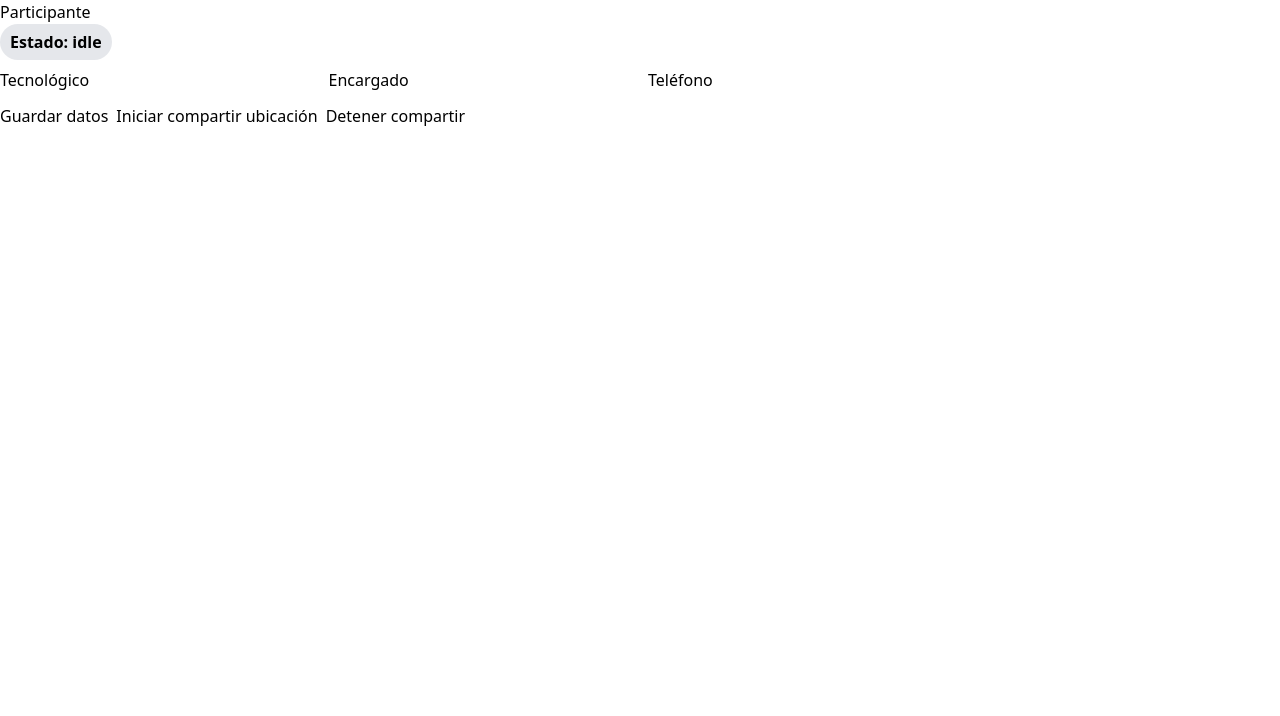
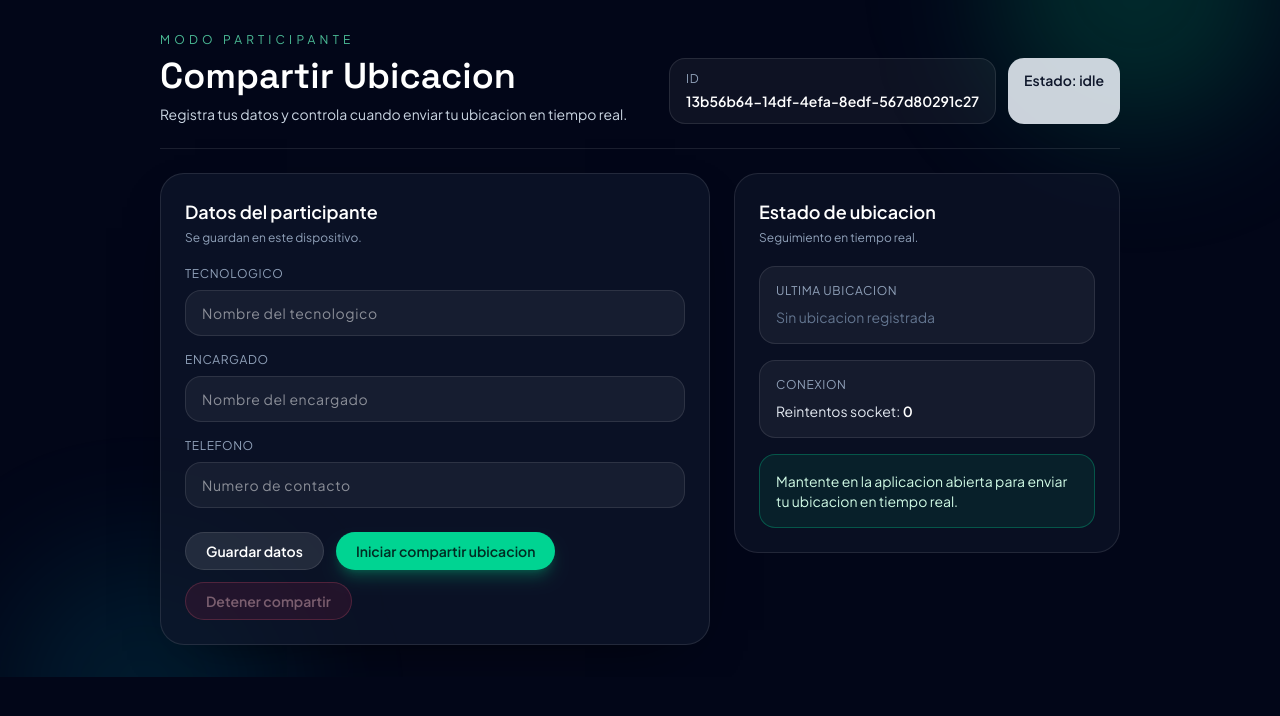
Before and after one commit to JorgeVargas03/PRENACIONAL-2026-ITT-Web, an Angular app: page /participant in a window 1280 px wide. Shown: the top 716 px of the page. Built offline with nearby package versions, Linux system fonts and the light colour scheme; no server answers.

Commit message:
feat: interfaz UI mejorada - Participante

```diff
--- a/src/app/core/pages/participant/participant.component.html
+++ b/src/app/core/pages/participant/participant.component.html
@@ -1,33 +1,131 @@
-<div class="participant-form">
-  <h2>Participante</h2>
-  <div style="display:flex;align-items:center;gap:0.5rem;margin-bottom:8px;">
-    <div [ngClass]="{
-      'bg-gray-200': status==='idle',
-      'bg-green-300': status==='sharing',
-      'bg-yellow-300': status==='reconnecting',
-      'bg-red-300': status==='denied' || status==='error',
-      'bg-blue-200': status==='stopped'
-    }" style="padding:6px 10px;border-radius:999px;font-weight:600;">Estado: {{ status }}</div>
-    <div *ngIf="lastPosition">Última ubicación: {{ lastPosition.lat }} , {{ lastPosition.lng }} ({{ lastPosition.at }})</div>
-    <div *ngIf="reconnectAttempts">Reintentos socket: {{ reconnectAttempts }}</div>
-  </div>
-  <label>
-    Tecnológico
-    <input [(ngModel)]="participantData.tecnologico" />
-  </label>
-  <label>
-    Encargado
-    <input [(ngModel)]="participantData.encargado" />
-  </label>
-  <label>
-    Teléfono
-    <input [(ngModel)]="participantData.telefono" />
-  </label>
+<div class="min-h-screen bg-slate-950 text-slate-100 font-['Plus_Jakarta_Sans']">
+  <div class="relative overflow-hidden">
+    <div class="absolute -top-40 right-0 h-72 w-72 rounded-full bg-emerald-500/20 blur-3xl"></div>
+    <div class="absolute -bottom-40 left-0 h-72 w-72 rounded-full bg-cyan-400/10 blur-3xl"></div>
 
-  <div style="margin-top:12px;display:flex;gap:8px;align-items:center;">
-    <button (click)="saveData()">Guardar datos</button>
-    <button (click)="startSharing()" [disabled]="status==='sharing' || status==='reconnecting'">Iniciar compartir ubicación</button>
-    <button (click)="stopSharing()" [disabled]="status!=='sharing'">Detener compartir</button>
-    <button *ngIf="status==='denied'" (click)="startSharing()">Reintentar permisos</button>
+    <div class="relative mx-auto max-w-5xl px-5 py-8 sm:px-6 lg:px-8">
+      <header class="flex flex-col gap-5 border-b border-white/10 pb-6 md:flex-row md:items-end md:justify-between">
+        <div>
+          <p class="text-xs uppercase tracking-[0.35em] text-emerald-300/80">Modo Participante</p>
+          <h1 class="mt-2 text-3xl font-semibold text-white font-['Space_Grotesk'] sm:text-4xl">Compartir Ubicacion</h1>
+          <p class="mt-2 text-sm text-slate-300">Registra tus datos y controla cuando enviar tu ubicacion en tiempo real.</p>
+        </div>
+        <div class="flex flex-wrap gap-3">
+          <div class="rounded-2xl border border-white/10 bg-white/5 px-4 py-3">
+            <div class="text-xs uppercase tracking-wider text-slate-400">ID</div>
+            <div class="mt-1 truncate text-sm font-semibold text-white">{{ participantId }}</div>
+          </div>
+          <div
+            [ngClass]="{
+              'bg-slate-200/90 text-slate-900': status==='idle',
+              'bg-emerald-300/90 text-emerald-900': status==='sharing',
+              'bg-amber-300/90 text-amber-900': status==='reconnecting',
+              'bg-rose-300/90 text-rose-900': status==='denied' || status==='error',
+              'bg-sky-300/90 text-sky-900': status==='stopped'
+            }"
+            class="rounded-2xl px-4 py-3 text-sm font-semibold"
+          >
+            Estado: {{ status }}
+          </div>
+        </div>
+      </header>
+
+      <div class="mt-6 grid gap-6 lg:grid-cols-12">
+        <section class="lg:col-span-7">
+          <div class="rounded-3xl border border-white/10 bg-slate-900/70 p-6 shadow-[0_20px_60px_-35px_rgba(0,0,0,0.9)]">
+            <h2 class="text-lg font-semibold text-white">Datos del participante</h2>
+            <p class="mt-1 text-xs text-slate-400">Se guardan en este dispositivo.</p>
+
+            <div class="mt-5 grid gap-4">
+              <label class="text-xs uppercase tracking-wider text-slate-400">
+                Tecnologico
+                <input
+                  [(ngModel)]="participantData.tecnologico"
+                  class="mt-2 w-full rounded-2xl border border-white/10 bg-white/5 px-4 py-3 text-sm text-white outline-none transition focus:border-emerald-300/50 focus:ring-2 focus:ring-emerald-300/30"
+                  placeholder="Nombre del tecnologico"
+                />
+              </label>
+              <label class="text-xs uppercase tracking-wider text-slate-400">
+                Encargado
+                <input
+                  [(ngModel)]="participantData.encargado"
+                  class="mt-2 w-full rounded-2xl border border-white/10 bg-white/5 px-4 py-3 text-sm text-white outline-none transition focus:border-emerald-300/50 focus:ring-2 focus:ring-emerald-300/30"
+                  placeholder="Nombre del encargado"
+                />
+              </label>
+              <label class="text-xs uppercase tracking-wider text-slate-400">
+                Telefono
+                <input
+                  [(ngModel)]="participantData.telefono"
+                  class="mt-2 w-full rounded-2xl border border-white/10 bg-white/5 px-4 py-3 text-sm text-white outline-none transition focus:border-emerald-300/50 focus:ring-2 focus:ring-emerald-300/30"
+                  placeholder="Numero de contacto"
+                />
+              </label>
+            </div>
+
+            <div class="mt-6 flex flex-wrap gap-3">
+              <button
+                (click)="saveData()"
+                class="rounded-full border border-white/10 bg-white/10 px-5 py-2 text-sm font-semibold text-white transition hover:bg-white/20"
+              >
+                Guardar datos
+              </button>
+              <button
+                (click)="startSharing()"
+                [disabled]="status==='sharing' || status==='reconnecting'"
+                class="rounded-full bg-emerald-400 px-5 py-2 text-sm font-semibold text-emerald-950 shadow-lg shadow-emerald-500/30 transition hover:bg-emerald-300 disabled:cursor-not-allowed disabled:bg-emerald-400/40"
+              >
+                Iniciar compartir ubicacion
+              </button>
+              <button
+                (click)="stopSharing()"
+                [disabled]="status!=='sharing'"
+                class="rounded-full border border-rose-400/50 bg-rose-500/10 px-5 py-2 text-sm font-semibold text-rose-100 transition hover:bg-rose-500/20 disabled:cursor-not-allowed disabled:border-rose-400/20 disabled:text-rose-200/40"
+              >
+                Detener compartir
+              </button>
+              <button
+                *ngIf="status==='denied'"
+                (click)="startSharing()"
+                class="rounded-full border border-amber-400/60 bg-amber-500/10 px-5 py-2 text-sm font-semibold text-amber-100 transition hover:bg-amber-500/20"
+              >
+                Reintentar permisos
+              </button>
+            </div>
+          </div>
+        </section>
+
+        <aside class="lg:col-span-5">
+          <div class="rounded-3xl border border-white/10 bg-slate-900/60 p-6">
+            <h2 class="text-lg font-semibold text-white">Estado de ubicacion</h2>
+            <p class="mt-1 text-xs text-slate-400">Seguimiento en tiempo real.</p>
+
+            <div class="mt-5 space-y-4">
+              <div class="rounded-2xl border border-white/10 bg-white/5 p-4">
+                <div class="text-xs uppercase tracking-wider text-slate-400">Ultima ubicacion</div>
+                <div *ngIf="lastPosition" class="mt-2 text-sm text-slate-200">
+                  {{ lastPosition.lat | number:'1.5-6' }}, {{ lastPosition.lng | number:'1.5-6' }}
+                  <div class="text-xs text-slate-400">{{ lastPosition.at }}</div>
+                </div>
+                <div *ngIf="!lastPosition" class="mt-2 text-sm text-slate-500">
+                  Sin ubicacion registrada
+                </div>
+              </div>
+
+              <div class="rounded-2xl border border-white/10 bg-white/5 p-4">
+                <div class="text-xs uppercase tracking-wider text-slate-400">Conexion</div>
+                <div class="mt-2 text-sm text-slate-200">
+                  Reintentos socket: <span class="font-semibold text-white">{{ reconnectAttempts }}</span>
+                </div>
+              </div>
+
+              <div class="rounded-2xl border border-emerald-400/30 bg-emerald-500/10 p-4 text-sm text-emerald-100">
+                Mantente en la aplicacion abierta para enviar tu ubicacion en tiempo real.
+              </div>
+            </div>
+          </div>
+        </aside>
+      </div>
+    </div>
   </div>
 </div>
```
